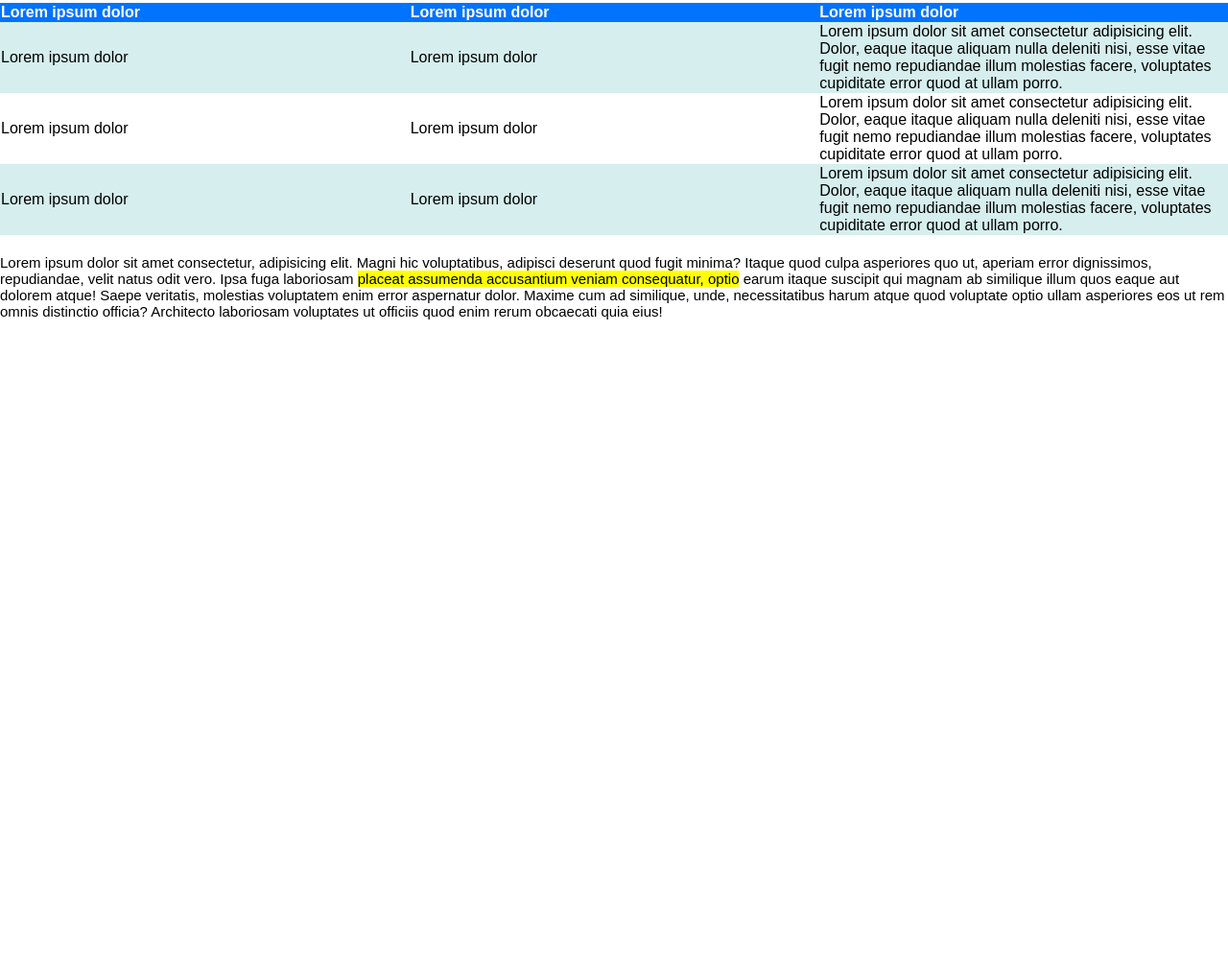
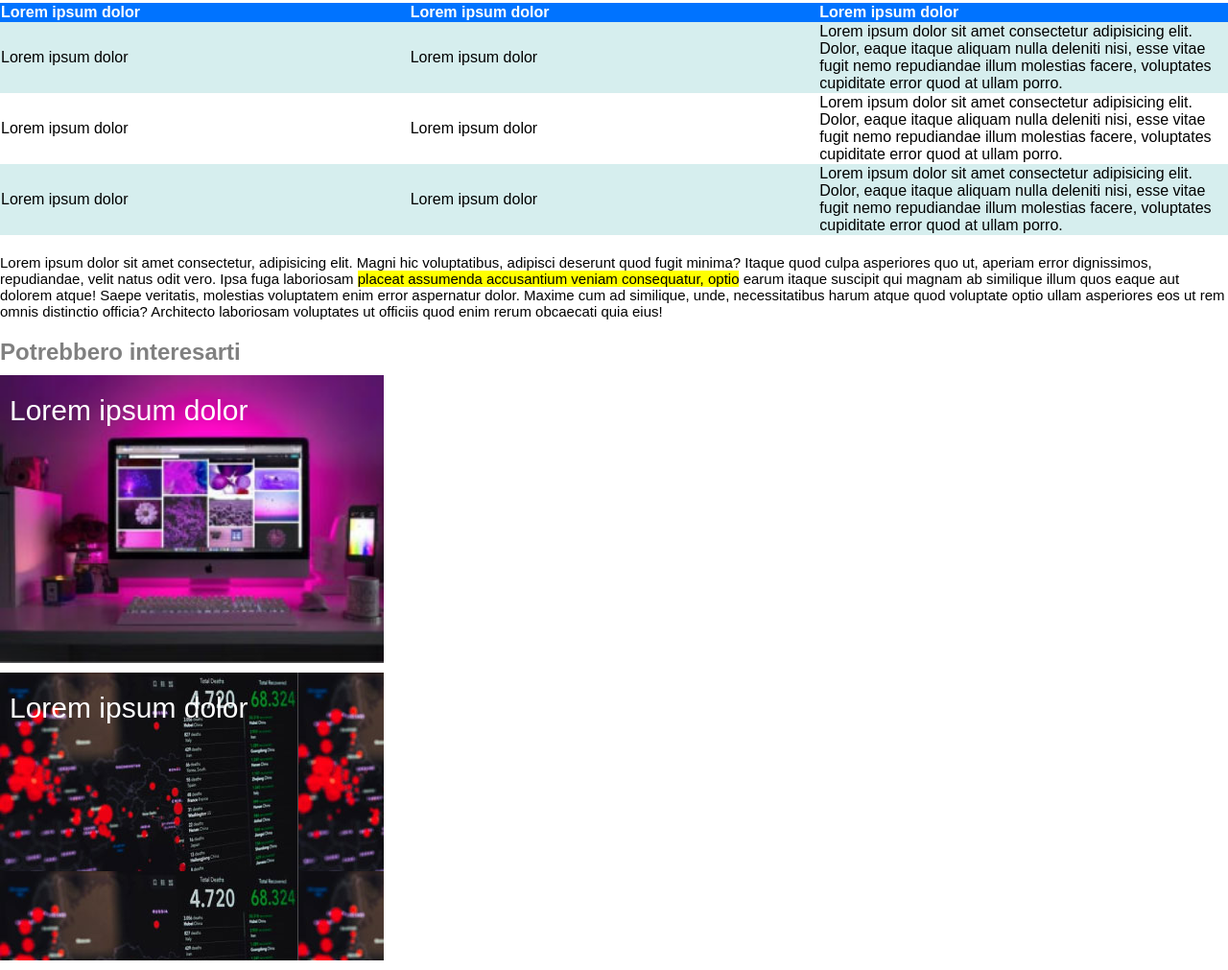
Before and after one commit to OmarThierno/html-css-booleaner, a plain HTML site: page index.html in a window 1280 px wide. Shown: the part 780-1791 px from the top of the page at 96% size. Before the commit the page ends 1133 px from the top, so only its background shows below. Drawn offline with Linux system fonts and the light colour scheme.

Commit message:
fead: add footer

```diff
--- a/css/style.css
+++ b/css/style.css
@@ -78,3 +78,27 @@ th, td {
 tr:nth-child(odd) {
   background-color: #D6EEEE;
 }
+
+/* footer */
+.title-footer {
+  color: gray;
+  margin-bottom: 10px;
+}
+
+.square {
+  width: 400px;
+  height: 300px;
+  color: white;
+  font-size: 30px;
+  padding: 20px 10px;
+  margin-bottom: 10px;
+}
+
+.container-img-1 {
+  background-image: url("../img/monitor.jpg");
+  background-size: cover;
+}
+
+.container-img-2 {
+  background-image: url("../img/graph.jpg");
+}
--- a/index.html
+++ b/index.html
@@ -80,10 +80,16 @@
         Maxime cum ad similique, unde, necessitatibus harum atque quod voluptate optio ullam asperiores eos ut rem omnis distinctio officia? Architecto laboriosam voluptates ut officiis quod enim rerum obcaecati quia eius!</p>
     </section>
     <!-- /description section  -->
-
-
   </main>
   <!--main-->
 
+  <!-- footer -->
+  <footer>
+    <h2 class="title-footer">Potrebbero interesarti</h2>
+    <div class="container-img-1 square">Lorem ipsum dolor</div>
+    <div class="container-img-2 square">Lorem ipsum dolor</div>
+  </footer>
+  <!-- /footer -->
+
 </body>
 </html>
```
